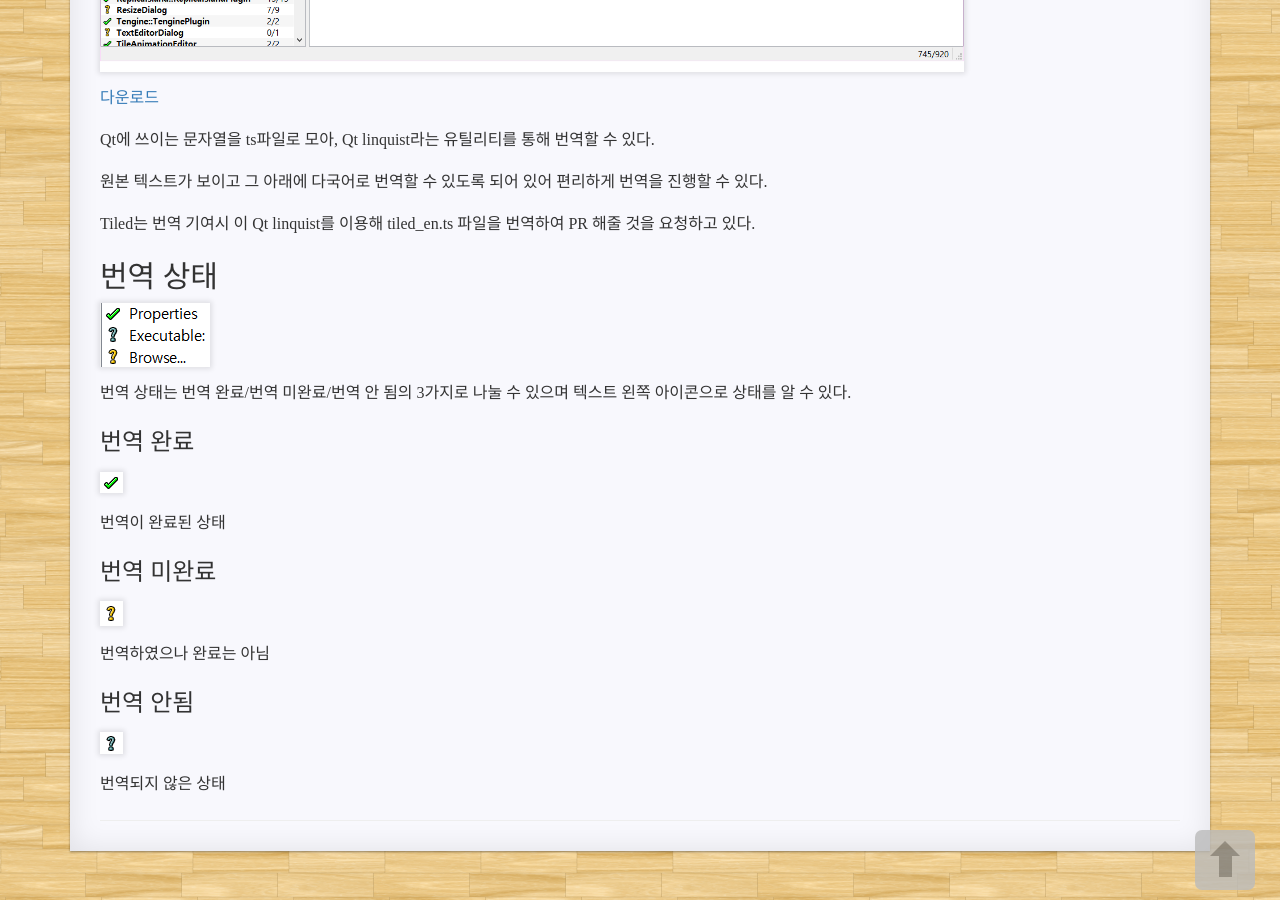
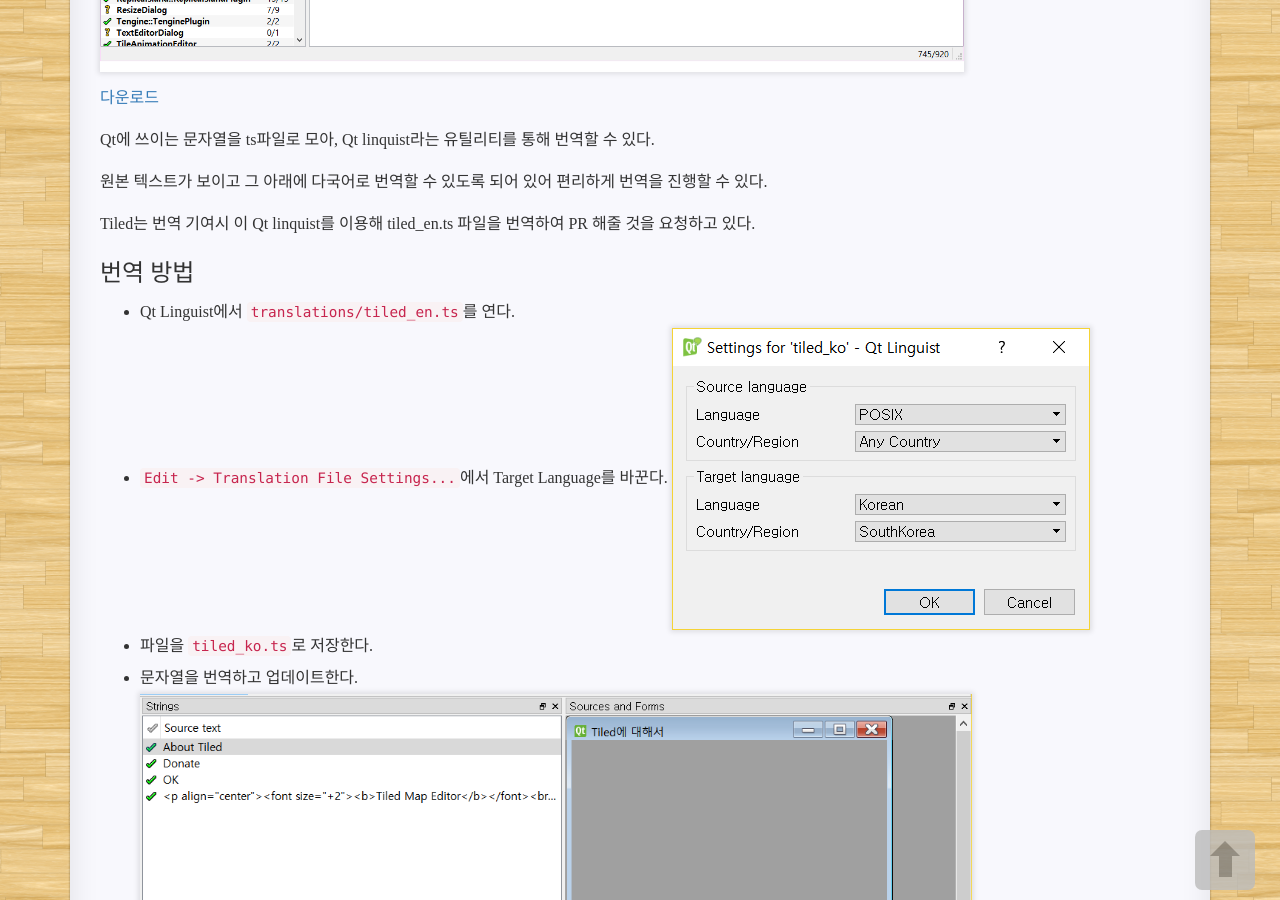
Before and after one commit to 17-1-SKKU-OSS/126B, a Jekyll site: the page built from _posts/Contribution/2017-05-18-contribution-qt.md, in a window 1280 px wide and 900 px high, scrolled down 975 px. Built offline with Jekyll 4.4.1, drawn with Linux system fonts in a browser that asks for light colours; comment, search, counter and statistics services are not loaded; a style sheet for code colours, icons or effects is not loaded.

Commit message:
some post

```diff
--- a/_posts/Contribution/2017-05-18-contribution-qt.md
+++ b/_posts/Contribution/2017-05-18-contribution-qt.md
@@ -25,26 +25,34 @@ Qt에 쓰이는 문자열을 ts파일로 모아, Qt linquist라는 유틸리티
 
 Tiled는 번역 기여시 이 Qt linquist를 이용해 tiled_en.ts 파일을 번역하여 PR 해줄 것을 요청하고 있다.
 
-## 번역 상태
+### 번역 방법
+* Qt Linguist에서 `translations/tiled_en.ts`를 연다.
+* `Edit -> Translation File Settings...`에서 Target Language를 바꾼다.
+![lin1](https://17-1-skku-oss.github.io/126B/images/lin1.png)
+* 파일을 `tiled_ko.ts`로 저장한다.
+* 문자열을 번역하고 업데이트한다.
+![lin2](https://17-1-skku-oss.github.io/126B/images/lin2.png)
+
+### 번역 상태
 
 ![linguist](https://17-1-skku-oss.github.io/126B/images/icon.png)
 
 번역 상태는 번역 완료/번역 미완료/번역 안 됨의 3가지로 나눌 수 있으며 텍스트 왼쪽 아이콘으로 상태를 알 수 있다.
 
-### 번역 완료
+#### 번역 완료
 
 ![linguist](https://17-1-skku-oss.github.io/126B/images/icon_finished.png)
 
-번역이 완료된 상태
+* 번역이 완료된 상태
 
-### 번역 미완료
+#### 번역 미완료
 
 ![linguist](https://17-1-skku-oss.github.io/126B/images/icon_unfinished.png)
 
-번역하였으나 완료는 아님
+* 번역하였으나 완료는 아님
 
-### 번역 안됨
+#### 번역 안됨
 
 ![linguist](https://17-1-skku-oss.github.io/126B/images/icon_not.png)
 
-번역되지 않은 상태
+* 번역되지 않은 상태
```
Also changed, not shown: _posts/Contribution/2017-05-17-contribution-tiled.md (+7 -1 lines), _posts/Contribution/2017-06-11-contribution-pr.md (+8 -0 lines), _posts/Homepage/2017-05-15-homepage-Theme.md (+1 -1 lines), images/lin1.png (added), images/lin2.png (added), images/prt3.png (added), images/prt4.png (added), images/tiled2.png (added), 1 other file.
